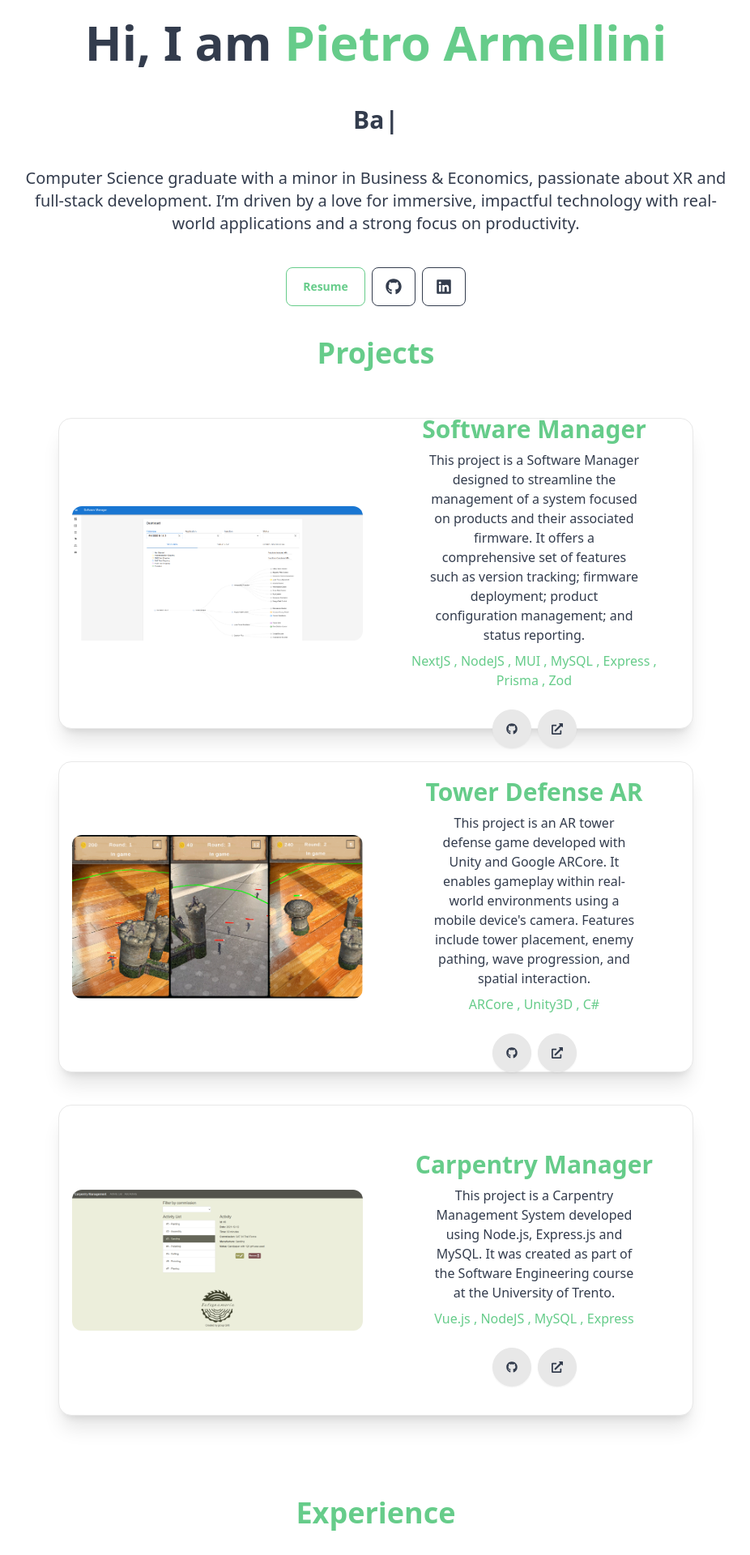
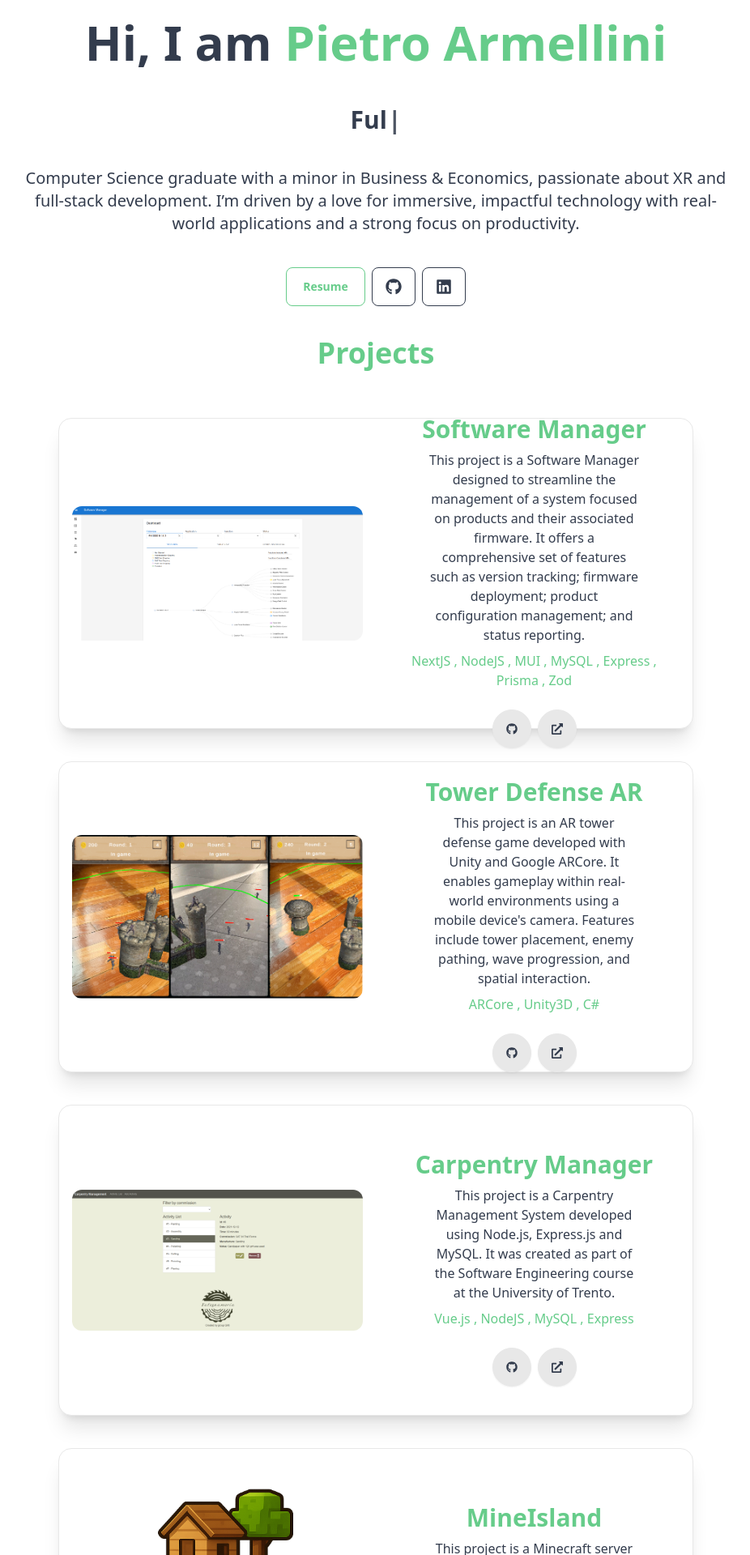
Before and after one commit to pietro-armellini/Portfolio, a React (Vite) app: page / in a window 1280 px wide. Shown: the part 420-2340 px from the top of the page at 81% size, without its empty margins (176-1102 px from the left). Built offline with nearby package versions, Linux system fonts and the light colour scheme.

Commit message:
Feat: mineisland project added

```diff
--- a/src/PortfolioData.js
+++ b/src/PortfolioData.js
@@ -1,13 +1,14 @@
 import towerdefensear from "./assets/towerdefensear.png";
 import carpentrymanager from "./assets/carpentrymanager.png";
 import softwaremanager from "./assets/softwaremanager.png";
+import mineisland from "./assets/mineisland.png";
 const header = {
   homepage: "",
   title: "Pietro Armellini",
 };
 const about = {
   name: "Pietro Armellini",
-  role: ["FrontEnd Developer", "BackEnd Developer", "Full Stack Developer", "XR Developer"],
+  role: ["BackEnd Developer", "Full Stack Developer", "XR Developer", "Software Engineer"],
   description:
     "Computer Science graduate with a minor in Business & Economics, passionate about XR and full-stack development. I’m driven by a love for immersive, impactful technology with real-world applications and a strong focus on productivity.",
   resume:
@@ -44,6 +45,15 @@ const projects = [
     sourceCode: "https://github.com/pietro-armellini/CarpentryManager",
     livePreview: "http://pietroarmellini.com:8081/",
   },
+	{
+    name: "MineIsland",
+    description:
+      "This project is a Minecraft server plugin implemented in Java. It generates and manages private, upgradable floating islands for players.",
+     stack: ["Java", "SpigotAPI", "Bukkit", "PaperMC", "Maven"],
+    image: mineisland,
+    sourceCode: "https://github.com/pietro-armellini/MineIsland",
+    livePreview: "https://www.spigotmc.org/resources/mineisland-private-safe-islands.129220/",
+  },
 	/*
   {
     name: "FocusTube",
```
Also changed, not shown: src/assets/mineisland.png (added).
